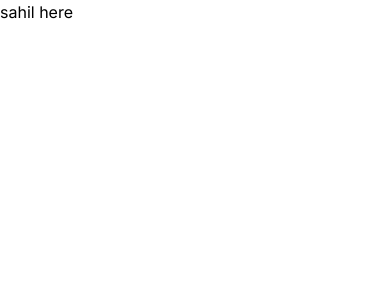
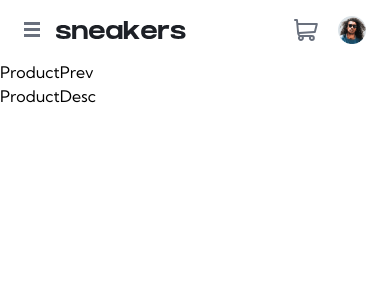
Before and after one commit to sahilsapariya/e-commerce-product, a Next.js app: page / in a window 390 px wide. Shown: the top 300 px of the page. Built offline with nearby package versions, Linux system fonts and the light colour scheme.

Commit message:
full responsive navbar done

```diff
--- /dev/null
+++ b/src/app/components/Hero.jsx
@@ -0,0 +1,14 @@
+import React from 'react'
+import ProductDesc from './ProductDesc'
+import ProductPrev from './ProductPrev'
+
+const Hero = () => {
+  return (
+    <div>
+        <ProductPrev />
+        <ProductDesc />
+    </div>
+  )
+}
+
+export default Hero
--- /dev/null
+++ b/src/app/components/Navbar.jsx
@@ -0,0 +1,95 @@
+"use client";
+import { useState } from "react";
+import Image from "next/image";
+import Link from "next/link";
+import { NAV_LINKS } from "../constants";
+
+const Navbar = () => {
+  const [isNavActive, setIsNavActive] = useState(false);
+
+  return (
+    <>
+      <nav className="max-container flexBetween padding-container relative z-30 py-4 lg:border-b-5 lg:border-b">
+        <div className="flexBetween gap-4 lg:gap-20">
+          <Image
+            className="lg:hidden cursor-pointer inline-block"
+            src={"/icon-menu.svg"}
+            alt="menu"
+            height={16}
+            width={16}
+            onClick={() => setIsNavActive(!isNavActive)}
+          />
+
+          <Link href="/">
+            <Image src="/logo.svg" alt="logo" height={0} width={130} />
+          </Link>
+          <ul className="hidden h-full gap-8 lg:flex">
+            {NAV_LINKS.map((link) => (
+              <Link
+                key={link.key}
+                href={link.href}
+                className="text-sm text-slate-500"
+              >
+                {link.label}
+              </Link>
+            ))}
+          </ul>
+        </div>
+
+        <div className="flexBetween gap-5 lg:gap-10">
+          <Image
+            src={"/icon-cart.svg"}
+            alt="cart"
+            height={24}
+            width={24}
+            className="cursor-pointer"
+          />
+          <Image
+            src={"/image-avatar.png"}
+            alt="cart"
+            height={28}
+            width={28}
+            className="lg:w-12 lg:h-12"
+          />
+        </div>
+      </nav>
+      {isNavActive && (
+        <>
+          <div className="fixed top-0 left-0 w-screen h-screen bg-black opacity-50 z-50 lg:hidden"></div>
+
+          <div
+            className={`lg:hidden fixed top-0 left-0 h-full w-2/3 md:w-1/3 bg-white z-50 transform transition-transform ${
+              isNavActive ? "translate-x-0" : "translate-x-full"
+            }`}
+          >
+            <Image
+              className="m-5 absolute top-0 left-0 cursor-pointer z-100 text-black"
+              src={"/icon-close.svg"}
+              alt="close"
+              height={16}
+              width={16}
+              onClick={() => setIsNavActive(!isNavActive)}
+            />
+            <div className="p-6 mt-16">
+              <ul className="flex flex-col">
+                {NAV_LINKS.map((link) => (
+                  <li key={link.key} className="py-2">
+                    <Link
+                      href={link.href}
+                      className="font-bold"
+                      onClick={() => setIsNavActive(!isNavActive)}
+                    >
+                      {link.label}
+                    </Link>
+                  </li>
+                ))}
+              </ul>
+            </div>
+          </div>
+        </>
+      )}
+    </>
+  );
+};
+
+export default Navbar;
--- /dev/null
+++ b/src/app/components/ProductDesc.jsx
@@ -0,0 +1,9 @@
+
+
+const ProductDesc = () => {
+  return (
+    <div>ProductDesc</div>
+  )
+}
+
+export default ProductDesc
--- /dev/null
+++ b/src/app/components/ProductPrev.jsx
@@ -0,0 +1,9 @@
+
+
+const ProductPrev = () => {
+  return (
+    <div>ProductPrev</div>
+  )
+}
+
+export default ProductPrev
--- /dev/null
+++ b/src/app/constants/index.js
@@ -0,0 +1,7 @@
+export const NAV_LINKS = [
+    { href: '/', label: 'Collection', key: 'collection' },
+    { href: '/', label: 'Men', key: 'men' },
+    { href: '/', label: 'Women', key: 'women' },
+    { href: '/', label: 'About', key: 'about' },
+    { href: '/', label: 'Contact', key: 'contact' },
+]
--- a/src/app/globals.css
+++ b/src/app/globals.css
@@ -1,3 +1,116 @@
 @tailwind base;
 @tailwind components;
 @tailwind utilities;
+
+
+@layer utilities {
+    .btn_white {
+      @apply  border-white bg-white px-8 py-3 text-green-50
+    }
+    .btn_white_text  {
+      @apply  border-white bg-white px-8 py-3 text-gray-90
+    }
+    .btn_green  {
+      @apply  border-green-50 bg-green-50 px-8 py-5 text-white
+    }
+    .btn_dark_green {
+      @apply  bg-green-90 px-8 py-4 text-white transition-all hover:bg-black
+    }
+    .btn_dark_green_outline  {
+      @apply border-gray-20 bg-green-90 px-8 py-5 text-white
+    }
+
+    .max-container {
+      @apply mx-auto max-w-[1024px];
+    }
+
+    .padding-container {
+      @apply px-6 lg:px-0 2xl:px-0;
+    }
+
+    .flexCenter {
+      @apply flex items-center justify-center;
+    }
+
+    .flexBetween {
+      @apply flex items-center justify-between;
+    }
+
+    .flexStart {
+      @apply flex items-center justify-start;
+    }
+
+    .flexEnd {
+      @apply flex items-center justify-end;
+    }
+
+    /* FONTS */
+    .regular-64 {
+      @apply text-[64px] font-[400] leading-[120%];
+    }
+
+    .regular-40 {
+      @apply text-[40px] font-[400] leading-[120%];
+    }
+
+    .regular-32 {
+      @apply text-[32px] font-[400];
+    }
+
+    .regular-24 {
+      @apply text-[24px] font-[400];
+    }
+
+    .regular-20 {
+      @apply text-[20px] font-[400];
+    }
+
+    .regular-18 {
+      @apply text-[18px] font-[400];
+    }
+
+    .regular-16 {
+      @apply text-[16px] font-[400];
+    }
+
+    .regular-14 {
+      @apply text-[14px] font-[400];
+    }
+
+    .medium-14 {
+      @apply text-[14px] font-[600];
+    }
+
+    .bold-88 {
+      @apply text-[88px] font-[700] leading-[120%];
+    }
+
+    .bold-64 {
+      @apply text-[64px] font-[700] leading-[120%];
+    }
+
+    .bold-52 {
+      @apply text-[52px] font-[700] leading-[120%];
+    }
+
+    .bold-40 {
+      @apply text-[40px] font-[700] leading-[120%];
+    }
+
+    .bold-32 {
+      @apply text-[32px] font-[700] leading-[120%];
+    }
+
+    .bold-20 {
+      @apply text-[20px] font-[700];
+    }
+
+    .bold-18 {
+      @apply text-[18px] font-[700];
+    }
+
+    .bold-16 {
+      @apply text-[16px] font-[700];
+    }
+
+}
--- a/src/app/layout.js
+++ b/src/app/layout.js
@@ -1,17 +1,21 @@
-import { Inter } from "next/font/google";
+import { Kumbh_Sans } from "next/font/google";
 import "./globals.css";
+import Navbar from "@/app/components/Navbar";
 
-const inter = Inter({ subsets: ["latin"] });
+const kumbh = Kumbh_Sans({ subsets: ["latin"] });
 
 export const metadata = {
-  title: "Create Next App",
-  description: "Generated by create next app",
+  title: "E-commerce Product Page",
+  description: "This is a product page for an e-commerce website",
 };
 
 export default function RootLayout({ children }) {
   return (
     <html lang="en">
-      <body className={inter.className}>{children}</body>
+      <body className={kumbh.className}>
+        <Navbar />
+        <main>{children}</main>
+      </body>
     </html>
   );
 }
--- a/src/app/page.js
+++ b/src/app/page.js
@@ -1,9 +1,10 @@
+import Hero from "./components/Hero";
 
 
 export default function Home() {
   return (
-    <main className="">
-      sahil here
-    </main>
+    <>
+      <Hero />
+    </>
   );
 }
```
